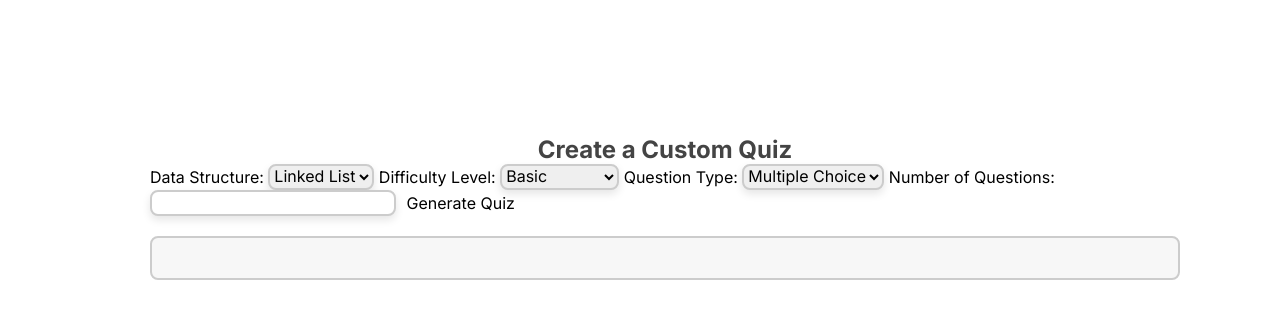
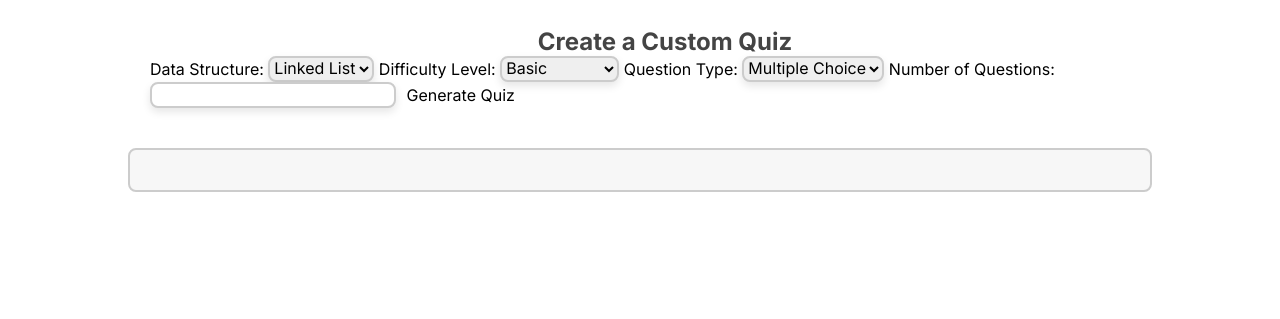
Before and after one commit to sowirodu/Code-Currate, a website: page templates/quiz.html in a window 1280 px wide. Shown: the part 159-478 px from the top of the page. Drawn offline with Linux system fonts and the light colour scheme.

```diff
--- a/static/quiz.css
+++ b/static/quiz.css
@@ -8,6 +8,14 @@
   justify-content: center;
 }
 
+body {
+  display: flex;
+  flex-direction: column;
+  align-items: center;
+  justify-content: center;
+  min-height: 100vh; /* This will ensure that the body takes up at least the full height of the viewport */
+  margin: 0; /* Remove any default margin */
+}
 
 .home-page-code-currate-homepagecomplete {
   width: 100%;
@@ -181,15 +189,13 @@
   display: flex;
   flex-direction: column;
   align-items: center; /* This centers the elements horizontally */
-  position: relative;
 }
 
 .quiz-creation-container {
   /* Adjust the margin and padding to create space between the quiz form and output */
   margin-bottom: 20px;
   padding-bottom: 20px;
-  align-items:flex-end;
-
+  position: relative;
 }
 
 .quiz-output-container {
@@ -199,8 +205,13 @@
   background-color: #f7f7f7;
   padding: 20px;
   margin-top: 20px;
-  position: relative;
-  overflow: auto;
+  position: absolute; /* Take it out of normal flow */
+  top: 100%; /* Position its top edge at the bottom of its parent (.quiz-creation-container) */
+  left: 50%; /* Center it horizontally */
+  transform: translateX(-50%); /* Adjust for exact centering */
+  width: 80%; /* Or whatever width you prefer */
+
+
 }
 
 
--- a/templates/quiz.html
+++ b/templates/quiz.html
@@ -122,6 +122,8 @@
 <body>
     <div>
         <link href="../static/quiz.css" rel="stylesheet" />
+
+            <div class="home-page-code-currate-homepagecomplete">
                 <div class="header-container">
                     <div class="home-page-code-currate-logo">
                         <span class="home-page-code-currate-text">CC</span>
@@ -130,8 +132,6 @@
                     <span class="home-page-code-currate-text5">Home</span>
                     <span class="home-page-code-currate-text6">About Us</span>
                 </div>
-            <div class="home-page-code-currate-homepagecomplete">
-
                 <div class="quiz-creation-container clearfix">
                     <div class="quiz-container">
                         <h2>Create a Custom Quiz</h2>
@@ -163,12 +163,13 @@
                     <div class="quiz-output-container">
                         <div id="quizOutput"></div>
                     </div>
+
+                    <!-- Bottom Logo -->
+                </div>
                     <div class="home-page-code-currate-logo1">
                         <span class="home-page-code-currate-text2">CC</span>
                         <span class="home-page-code-currate-text3">CodeCurrate</span>
                     </div>
-                    <!-- Bottom Logo -->
-                </div>
                 <div class="home-page-code-currate-layer2">
                     <div class="home-page-code-currate-linkedin">
                         <img alt="Vector1387" src="../static/public/external/vector1387-gjq9.svg" class="home-page-code-currate-vector" />
```
